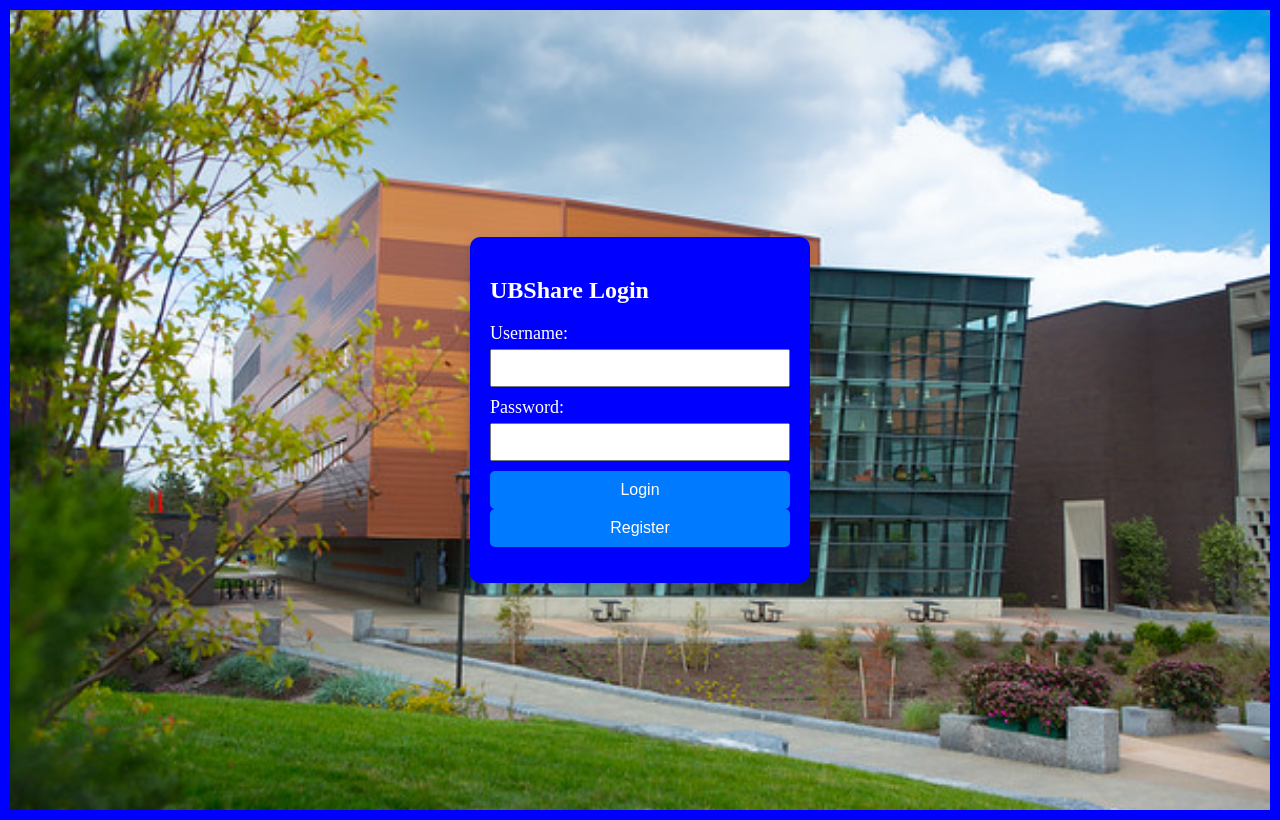
After one commit to Byte-Brigade777/CSE312, a Flask app: template templates/index.html in a window 1280 px wide. The commit adds this page. Run offline with Flask 3, Linux system fonts and the light colour scheme; the template is opened without the code that fills it, so the values that code supplies are empty.

Commit message:
Created Docker and server and some login functionality

```diff
--- /dev/null
+++ b/Backend/Login.py
@@ -0,0 +1,4 @@
+# class Login:
+
+#     def __init__(self) -> None:
+#         pass
--- /dev/null
+++ b/app.py
@@ -0,0 +1,22 @@
+from flask import Flask, jsonify, render_template, url_for, request, redirect
+from pymongo import MongoClient
+from Backend.database import loginAndRegisterDataBase
+app = Flask(__name__, static_url_path='/static')
+
+@app.route("/", methods=["GET"])
+def loginPage():
+    return  render_template('index.html')
+
+@app.route('/login', methods=['POST'])
+def login():
+    name = request.form['username']
+    password = request.form['password']
+
+    return redirect('/homePage')
+@app.route('/homePage', methods=['GET', 'POST'])
+def homePage():
+    return render_template("homePage.html")
+
+if __name__ == "__main__":
+    # Please do not set debug=True in production
+    app.run(host="0.0.0.0", port=5000, debug=True)
--- /dev/null
+++ b/requirements.txt
@@ -0,0 +1,3 @@
+flask
+pymongo
+bcrypt
--- a/static/css/style.css
+++ b/static/css/style.css
@@ -6,7 +6,7 @@ body {
 }
 
 .background {
-    background-image: url("/static/davis-hall.jpg");
+    background-image: url("/static/img/davis-hall.jpg");
     background-size: cover;
     background-position: center;
     display: flex;
--- /dev/null
+++ b/static/js/script.js
@@ -0,0 +1 @@
+console.log("Hello World")
--- /dev/null
+++ b/templates/index.html
@@ -0,0 +1,39 @@
+<html lang="en">
+<head>
+<meta charset="UTF-8">
+<meta name="viewport" content="width=device-width, initial-scale=1.0">
+<title>UBShare Login</title>
+<link rel="stylesheet" type='text/css' href="{{url_for('static', filename='css/style.css')}}">
+</head>
+
+
+<body>
+<div class="background">
+    <div class="container">
+        <div class="login-container">
+            <h2>UBShare Login</h2>
+            <form id="loginForm" action='/login' method='post'>
+                <div class="form-group">
+                    <label for="username">Username:</label>
+                    <input type="text" id="username" name="username" required>
+                </div>
+                <div class="form-group">
+                    <label for="password">Password:</label>
+                    <input type="password" id="password" name="password" required>
+                </div>
+                <div class="form-group">
+                    <button type="submit">Login</button>
+                </div>
+                <div class="form-group">
+                    <button type="button">Register</button>
+                </div>
+            </form>
+        </div>
+    </div>
+</div>
+
+
+<script src ='{{url_for('static', filename='js/script.js')}}'> </script>
+
+</body>
+</html>
```
Also changed, not shown: Backend/database.py (added, +7 -0 lines), docker-compose.yml (added, +12 -0 lines), templates/homePage.html (added, +11 -0 lines), static/img/davis-hall.jpg (added), 1 other file.
